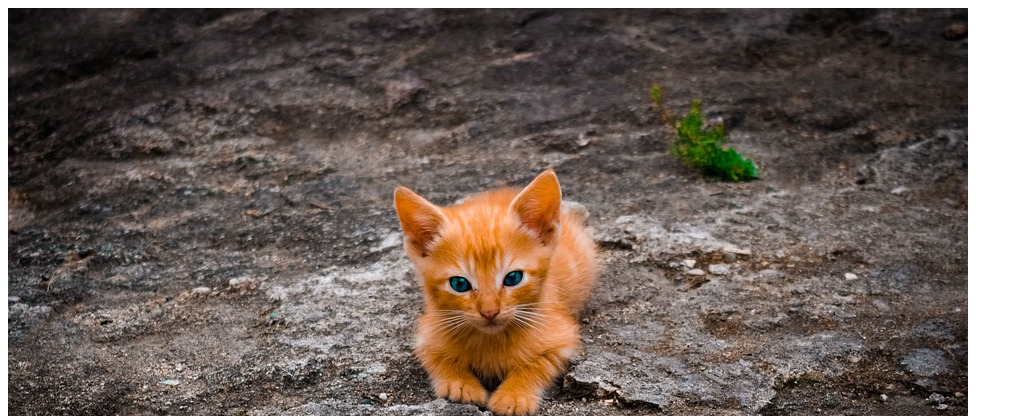
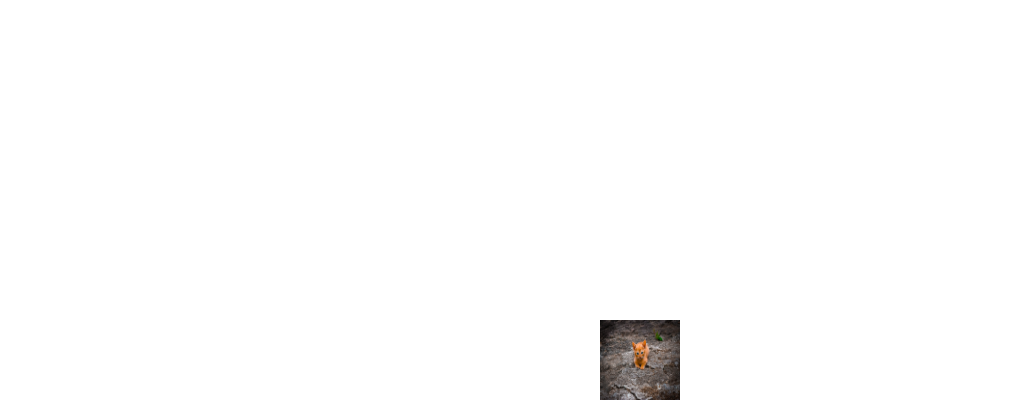
Before and after one commit to smaergoll/git-101, a plain HTML site: page index.html in a window 1280 px wide. Shown: the top 416 px of the page, without its empty margins (0-1023 px from the left). Drawn offline with Linux system fonts and the light colour scheme.

Commit message:
Centered image and tagline

```diff
--- a/index.html
+++ b/index.html
@@ -1,10 +1,12 @@
 <!DOCTYPE html>
 <html>
 <head>
-	<title></title>
+	<link rel="stylesheet" type="text/css" href="style.css">
 </head>
 <body>
-	<img src="cat.jpg">
-	<h1>Coming soon... Le Wagon</h1>
+	<div id="container">
+		<img id="cat" src="cat.jpg">
+		<h1>Coming soon... Le Wagon</h1>
+	</div>
 </body>
 </html>
--- /dev/null
+++ b/style.css
@@ -0,0 +1,17 @@
+body {
+	margin: 0;
+	font-family: Helvetica;
+}
+
+#cat {
+	height: 80px;
+	width: 80px;
+}
+
+#container {
+	display: flex;
+	align-items: center;
+	justify-content: center;
+	height: 100vh;
+	flex-direction: column;
+}
```
